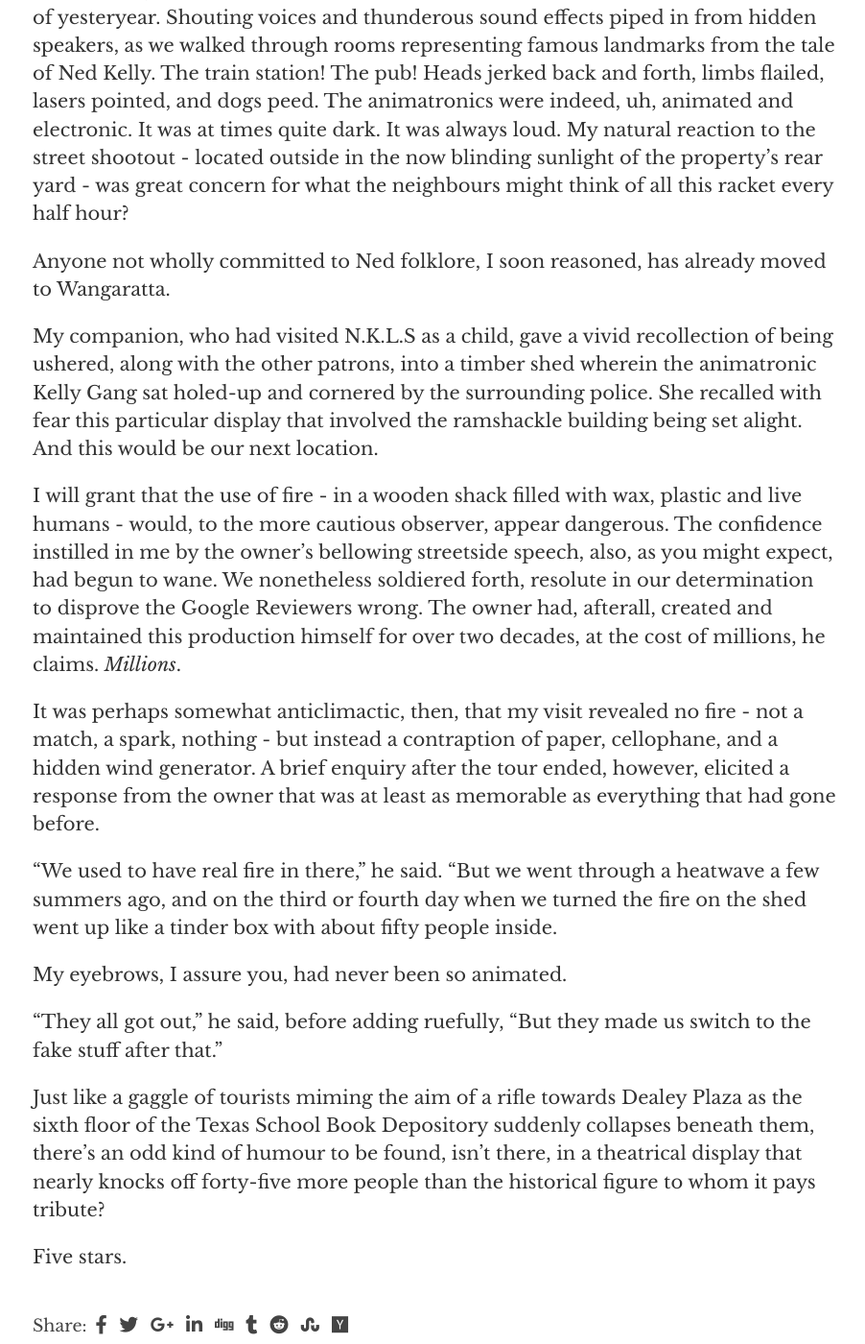
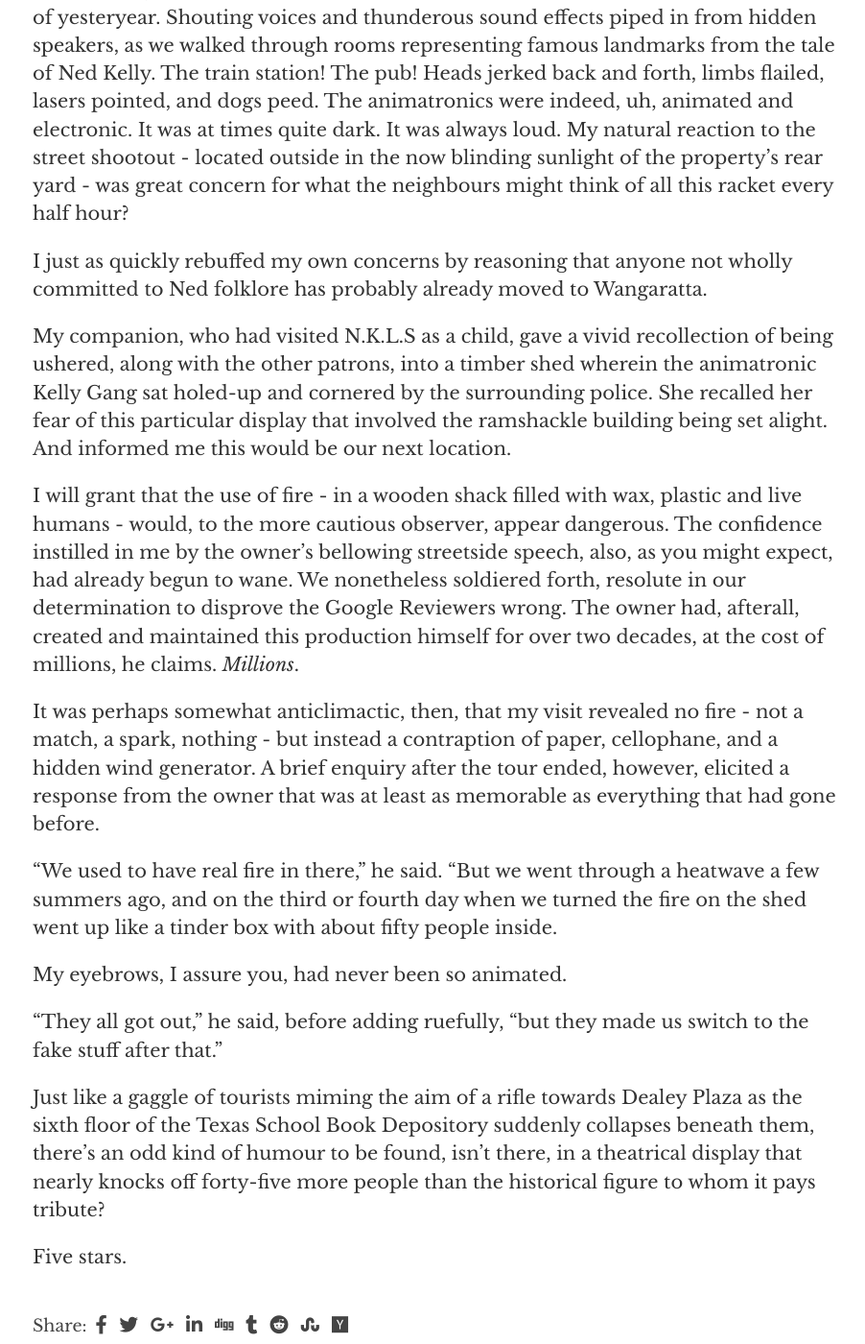
Before and after one commit to gitsit/rzrecord, a Jekyll site: the page built from _posts/2020-08-15-a-very-ned-world.md, in a window 1280 px wide and 1400 px high, scrolled down 1421 px. Shown: the whole window at 96% size, without its empty margins (186-1088 px from the left). Built offline with Jekyll 4.4.1, drawn with Linux system fonts in a browser that asks for light colours; nearby versions of some CDN libraries.

Commit message:
Update 2020-08-15-a-very-ned-world.md

```diff
--- a/_posts/2020-08-15-a-very-ned-world.md
+++ b/_posts/2020-08-15-a-very-ned-world.md
@@ -20,11 +20,11 @@ The owner and his teenage grandson were exceedingly polite and welcoming to all
 
 Onwards my companion and I walked, into the cloud-machined Glenrowan street of yesteryear. Shouting voices and thunderous sound effects piped in from hidden speakers,  as we walked through rooms representing famous landmarks from the tale of Ned Kelly. The train station! The pub!  Heads jerked back and forth, limbs flailed, lasers pointed, and dogs peed. The animatronics were indeed, uh, animated and electronic. It was at times quite dark. It was always loud. My natural reaction to the street shootout - located outside in the now blinding sunlight of the property's rear yard - was great concern for what the neighbours might think of all this racket every half hour?
 
-Anyone not wholly committed to Ned folklore, I soon reasoned, has already moved to Wangaratta.
+I just as quickly rebuffed my own concerns by reasoning that anyone not wholly committed to Ned folklore has probably already moved to Wangaratta.
 
-My companion, who had visited N.K.L.S as a child, gave a vivid recollection of being ushered, along with the other patrons, into a timber shed wherein the animatronic Kelly Gang sat holed-up and cornered by the surrounding police. She recalled with fear this particular display that involved the ramshackle building being set alight. And this would be our next location.
+My companion, who had visited N.K.L.S as a child, gave a vivid recollection of being ushered, along with the other patrons, into a timber shed wherein the animatronic Kelly Gang sat holed-up and cornered by the surrounding police. She recalled her fear of this particular display that involved the ramshackle building being set alight. And informed me this would be our next location.
 
-I will grant that the use of fire - in a wooden shack filled with wax, plastic and live humans - would, to the more cautious observer, appear dangerous. The confidence instilled in me by the owner's bellowing streetside speech, also, as you might expect, had begun to wane.
+I will grant that the use of fire - in a wooden shack filled with wax, plastic and live humans - would, to the more cautious observer, appear dangerous. The confidence instilled in me by the owner's bellowing streetside speech, also, as you might expect, had already begun to wane.
 We nonetheless soldiered forth, resolute in our determination to disprove the Google Reviewers wrong. The owner had, afterall, created and maintained this production himself for over two decades, at the cost of millions, he claims. *Millions*.
 
 It was perhaps somewhat anticlimactic, then, that my visit revealed no fire - not a match, a spark, nothing - but instead a contraption of paper, cellophane, and a hidden wind generator. A brief enquiry after the tour ended, however, elicited a response from the owner that was at least as memorable as everything that had gone before.
@@ -33,7 +33,7 @@ It was perhaps somewhat anticlimactic, then, that my visit revealed no fire - no
 
 My eyebrows, I assure you, had never been so animated.
 
-"They all got out," he said, before adding ruefully, "But they made us switch to the fake stuff after that."
+"They all got out," he said, before adding ruefully, "but they made us switch to the fake stuff after that."
 
 Just like a gaggle of tourists miming the aim of a rifle towards Dealey Plaza as the sixth floor of the Texas School Book Depository suddenly collapses beneath them, there's an odd kind of humour to be found, isn't there, in a theatrical display that nearly knocks off forty-five more people than the historical figure to whom it pays tribute?
 
```
